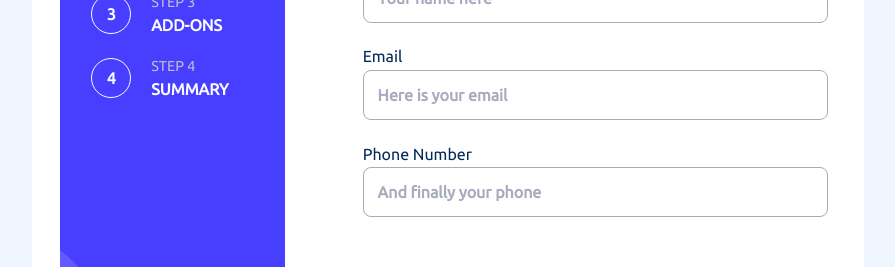
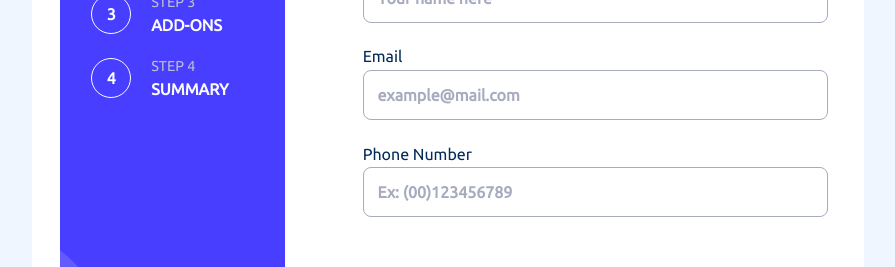
Before and after one commit to gbatistaa/multi-step-form, a React (Create React App) app: page / in a window 1280 px wide. Shown: the part 234-501 px from the top of the page, without its empty margins (192-1087 px from the left). Built offline with nearby package versions, Linux system fonts and the light colour scheme.

Commit message:
colocando exemplos de formato no placeholder

```diff
--- a/src/components/Step1.js
+++ b/src/components/Step1.js
@@ -119,7 +119,7 @@ export default function Step1() {
           <input
             type="text"
             name="email"
-            placeholder="Here is your email"
+            placeholder="example@mail.com"
             autoComplete="off"
             ref={emailRef}
             className={emailValidationError ? "not-validated" : ""}
@@ -136,7 +136,7 @@ export default function Step1() {
           <input
             type="text"
             name="phone"
-            placeholder="And finally your phone"
+            placeholder="Ex: (00)123456789"
             autoComplete="off"
             ref={phoneRef}
             className={phoneValidationError ? "not-validated" : ""}
--- a/src/css/Step1.css
+++ b/src/css/Step1.css
@@ -82,7 +82,7 @@ label.input-name.name::after {
 }
 
 label.input-name.email::after {
-    content: 'Wrong email format';
+    content: 'Wrong email format ';
 }
 
 label.input-name.phone::after {
```
